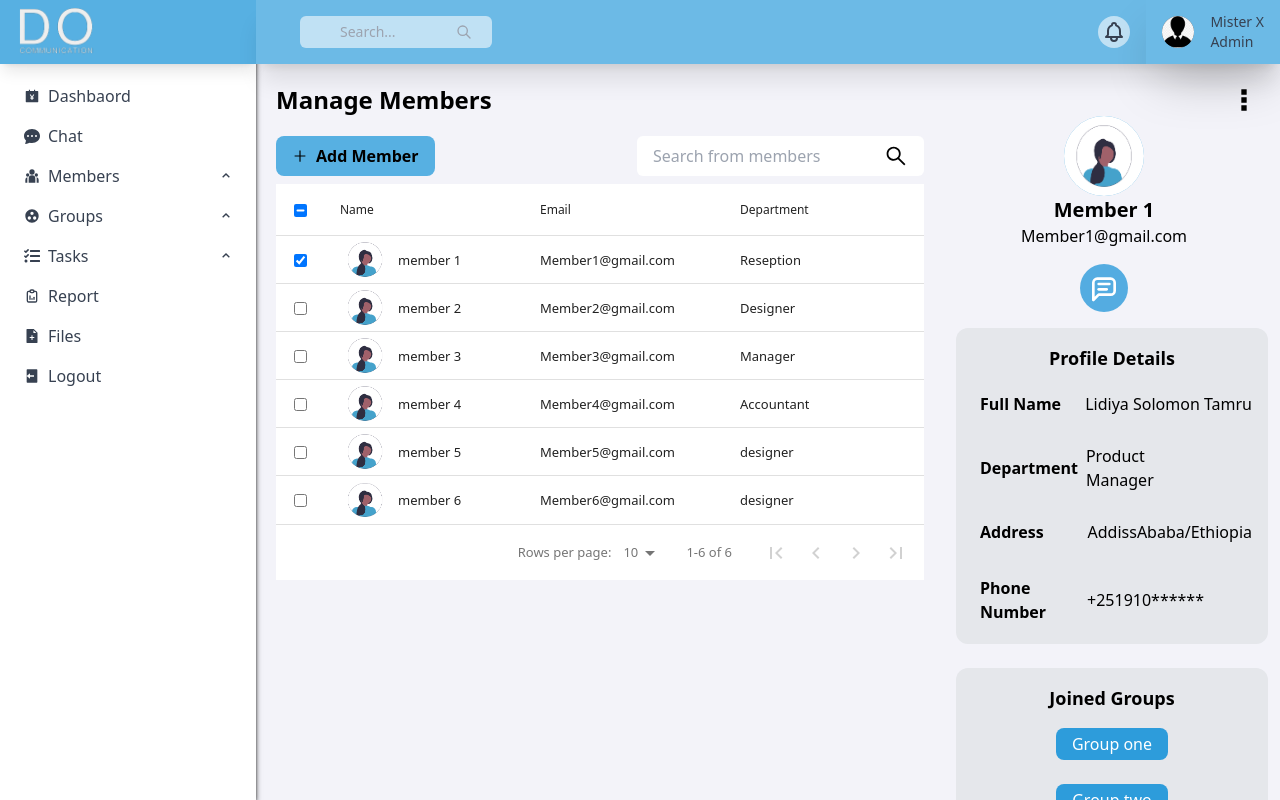
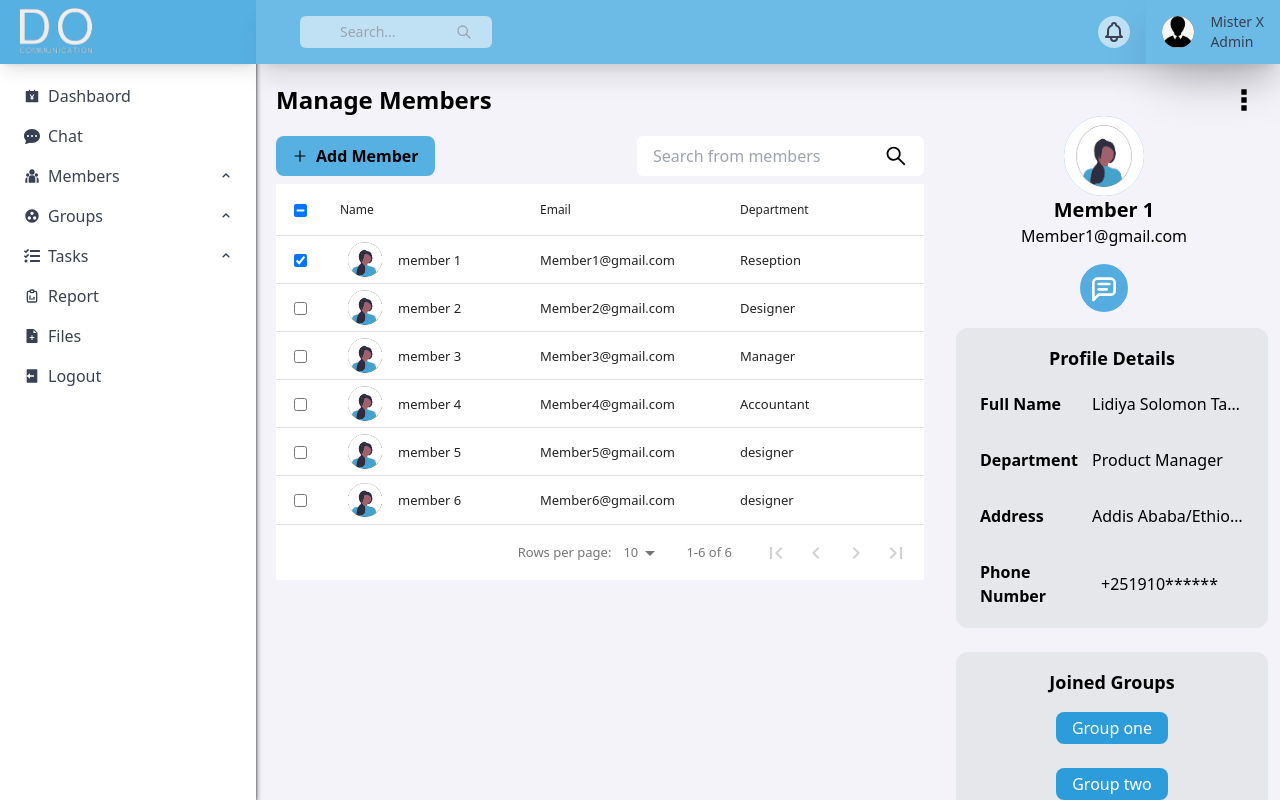
Before and after one commit to do-communication/do-communication, a Next.js app: page /admin/members/ManageMembers in a window 1280 px wide. Both pictures are taken after a click on the element 300 px from the left and 259 px from the top of the page. Shown: the top 800 px of the page. Built offline with nearby package versions, Linux system fonts and the light colour scheme.

Commit message:
fix: width

```diff
--- a/src/pages/admin/members/ManageMembers.jsx
+++ b/src/pages/admin/members/ManageMembers.jsx
@@ -215,7 +215,9 @@ const ManageMembers = () => {
                         Full Name
                       </p>
                     </div>
-                    <p>Lidiya Solomon Tamru</p>
+                    <p className="w-40 truncate" title="Lidiya Solomon Tamru">
+                      Lidiya Solomon Tamru
+                    </p>
                   </div>
 
                   <div className="flex items-center justify-between p-2 rounded-sm hover:bg-opacity-25 hover:bg-secondary">
@@ -224,7 +226,9 @@ const ManageMembers = () => {
                         Department
                       </p>
                     </div>
-                    <p className="pr-9">Product Manager</p>
+                    <p className="w-40 truncate" title="Product Manager">
+                      Product Manager
+                    </p>
                   </div>
                   <div className="flex items-center justify-between p-2 rounded-sm hover:bg-opacity-25 hover:bg-secondary">
                     <div className="flex gap-2">
@@ -232,7 +236,9 @@ const ManageMembers = () => {
                         Address
                       </p>
                     </div>
-                    <p>AddissAbaba/Ethiopia</p>
+                    <p className="w-40 truncate" title="Addis Ababa/Ethiopia">
+                      Addis Ababa/Ethiopia
+                    </p>
                   </div>
                   <div className="flex items-center justify-between p-2 rounded-sm hover:bg-opacity-25 hover:bg-secondary">
                     <div className="flex gap-2">
@@ -240,7 +246,9 @@ const ManageMembers = () => {
                         Phone Number
                       </p>
                     </div>
-                    <p className="pr-12">+251910******</p>
+                    <p className="w-40 truncate" title="+251910******">
+                      +251910******
+                    </p>
                   </div>
                 </ul>
               </div>
```
